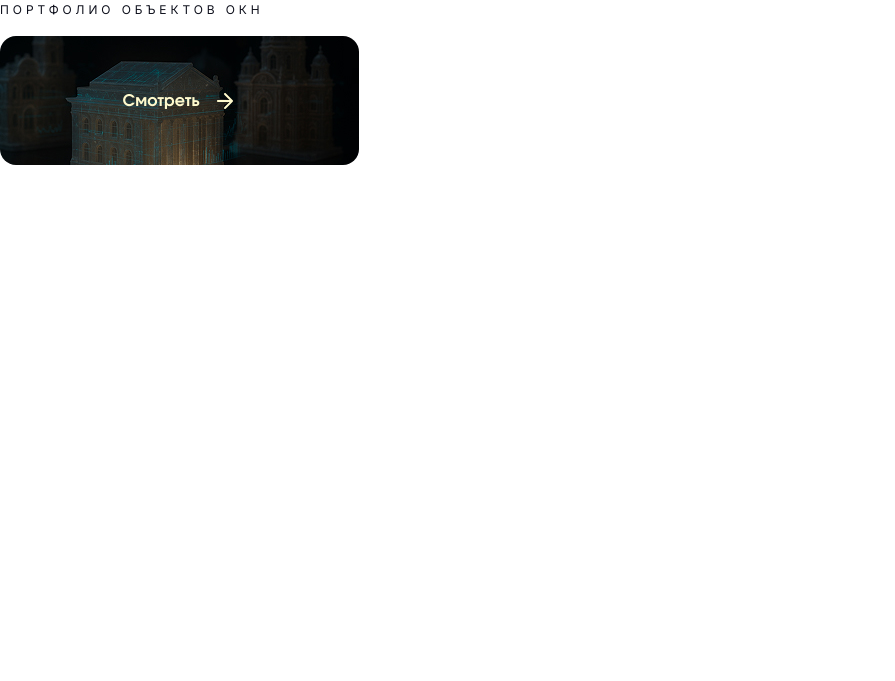
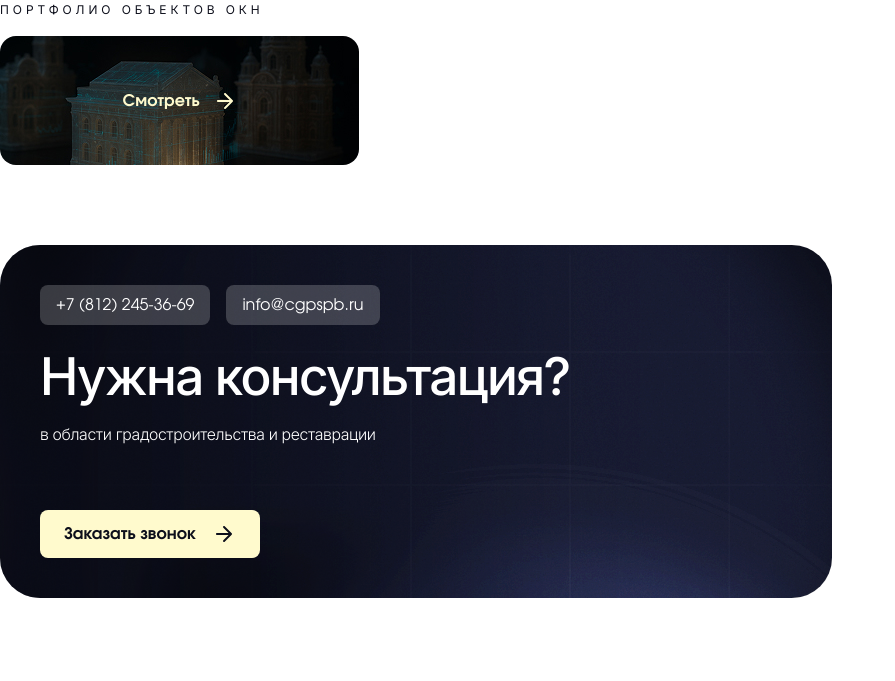
Before and after one commit to alemminik/gradcenter, a website: page service.html in a window 1280 px wide. Shown: the whole page, without its empty margins (0-895 px from the left). Drawn offline with nearby package versions, Linux system fonts and the light colour scheme; files that its build step writes are made by us from their sources.

Commit message:
feat: service-page: add consultation section

```diff
--- a/service.html
+++ b/service.html
@@ -20,11 +20,39 @@
     <main class="main">
       <div class="portfolio-link">
         <h4 class="portfolio-link__title">ПОРТФОЛИО ОБЪЕКТОВ ОКН</h4>
-        <a class="portfolio-link__card" href="#">
+        <a
+          class="portfolio-link__card"
+          href="#"
+        >
           <span class="portfolio-link__text">Смотреть</span>
-          <img class="portfolio-link__icon" src="./img/icons/arrow-right-lemon.svg" alt="Arrow icon">
+          <img
+            class="portfolio-link__icon"
+            src="./img/icons/arrow-right-lemon.svg"
+            alt="Arrow icon"
+          />
         </a>
       </div>
+
+      <section class="solve solve--consultation">
+        <div class="solve__inner solve__inner--consultation">
+          <div class="solve__glow-circle"></div>
+          <div class="solve__glow-circle"></div>
+          <div class="solve__glow-circle"></div>
+          <div class="solve__glow-circle"></div>
+          <ul class="solve__labels">
+            <li class="solve__label ui-label">+7 (812) 245-36-69</li>
+            <li class="solve__label ui-label">info@cgpspb.ru</li>
+          </ul>
+          <h4 class="solve__title">Нужна консультация?</h4>
+          <p class="solve__desc">в области градостроительства и реставрации</p>
+          <a
+            href="#"
+            class="solve__btn ui-button ui-button--fill ui-button--arrow-right"
+          >
+            Заказать звонок
+          </a>
+        </div>
+      </section>
     </main>
 
     <!-- SCRIPTS -->
--- a/styles/index.scss
+++ b/styles/index.scss
@@ -456,6 +456,10 @@ $container-width: 1244px;
 .solve {
   padding: 80px 0;
 
+  &--consultation {
+    max-width: 832px;
+  }
+
   &__glow-circle {
     pointer-events: none;
     user-select: none;
@@ -510,6 +514,10 @@ $container-width: 1244px;
     overflow: hidden;
     background-size: cover;
     padding: 80px;
+
+    &--consultation {
+      padding: 40px;
+    }
 
     &::before {
       content: "";
```
